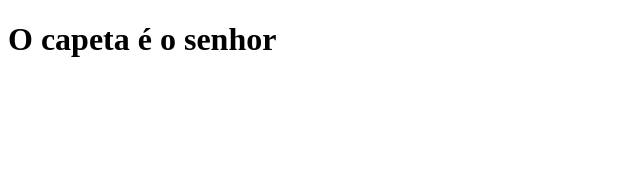
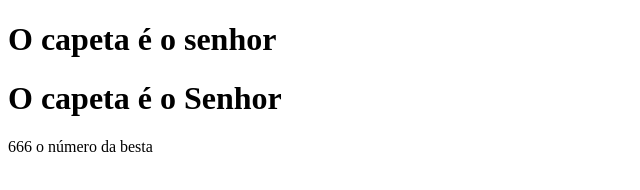
Before and after one commit to radagasth666/666, a plain HTML site: page index.html in a window 1280 px wide. Shown: the whole page, without its empty margins (0-640 px from the left). Drawn offline with Linux system fonts and the light colour scheme.

Commit message:
Update index.html

```diff
--- a/index.html
+++ b/index.html
@@ -8,5 +8,7 @@
 
 <body>
     <h1>O capeta é o senhor</h1>
+    <h1>O capeta é o Senhor</h1>
+    <p>666 o número da besta</p>
 </body>
 </html>
```
